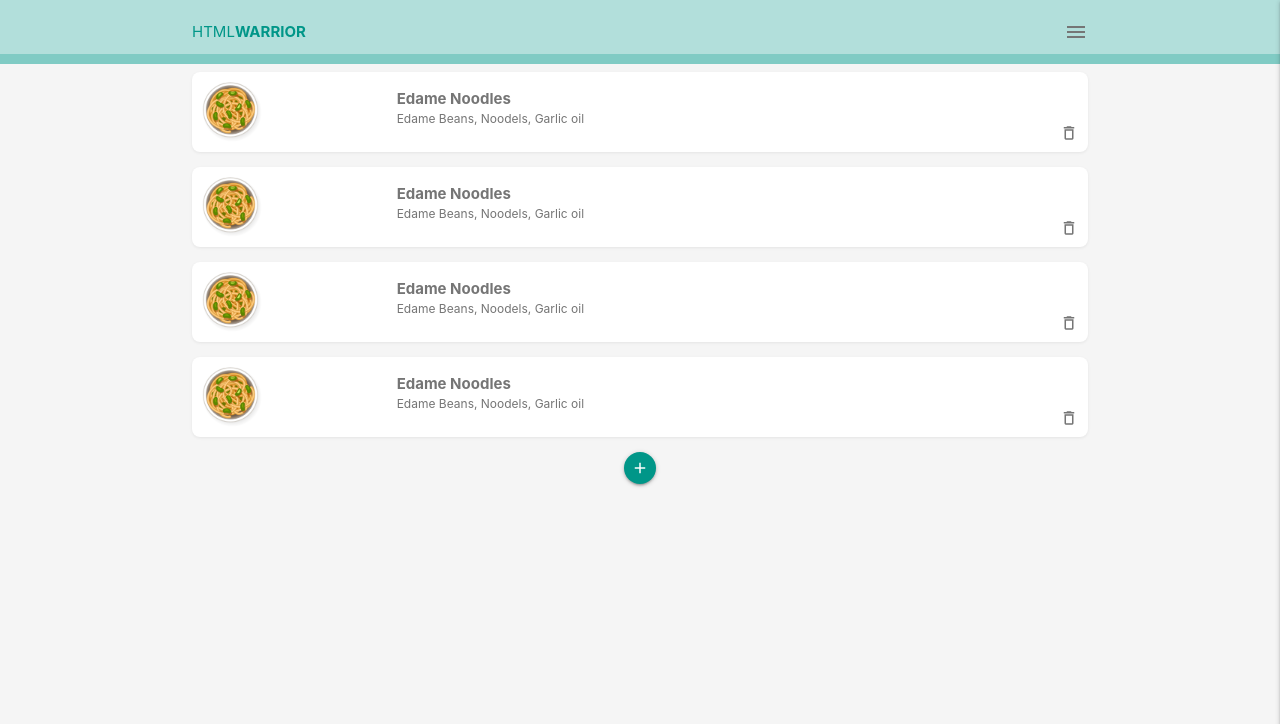
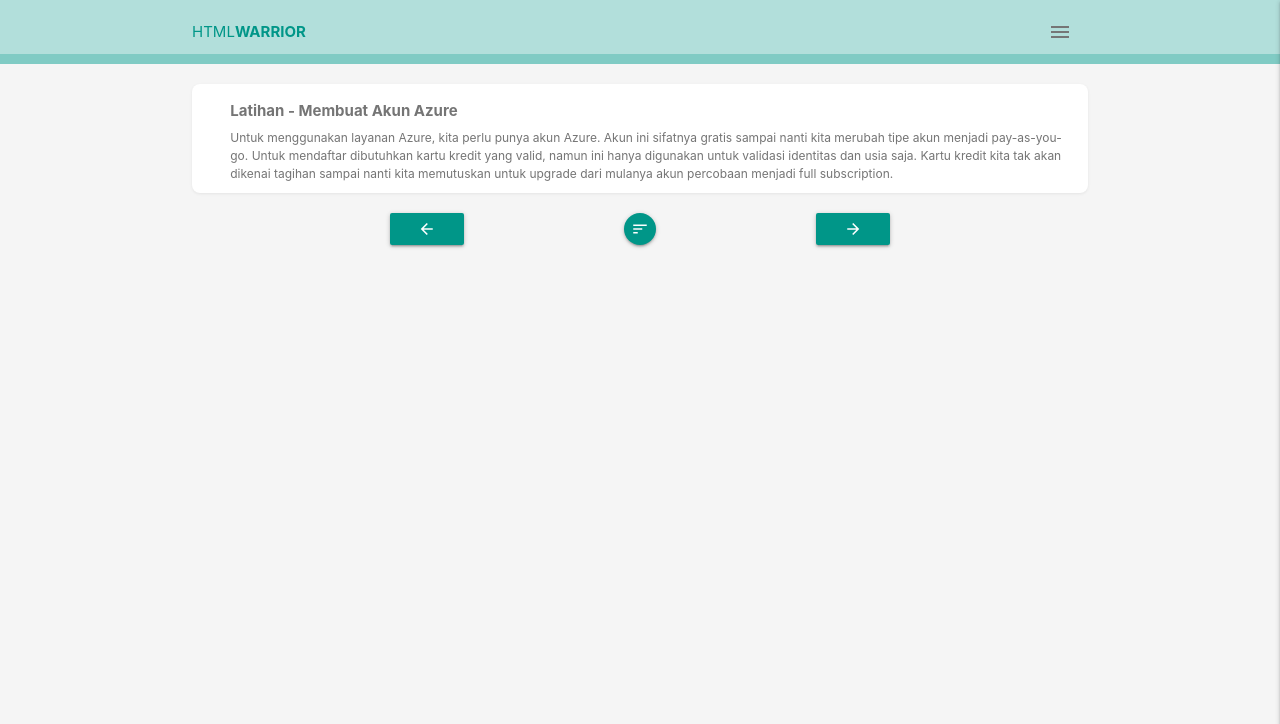
Before and after one commit to firmanjabar/firmanjabar.github.io, a PHP site: page /pages/materi.html in a window 1280 px wide. Shown: the top 724 px of the page. Run offline with PHP 8.4, Linux system fonts and the light colour scheme.

Commit message:
add btn next materi

```diff
--- a/css/styles.css
+++ b/css/styles.css
@@ -92,48 +92,49 @@ nav .sidenav-trigger {
   margin: 0;
 }
 
-/* recipe styles */
+/* content styles */
 .content {
   margin-top: 20px;
 }
 
-.card-panel.recipe {
+.card-panel.content {
   border-radius: 8px;
   padding: 10px;
   box-shadow: 0px 1px 3px rgba(90, 90, 90, 0.1);
   display: grid;
-  grid-template-columns: 2fr 6fr 1fr;
+  grid-template-columns: 0.3fr 9fr 0fr;
   grid-template-areas: "image details delete";
   position: relative;
 }
 
-.recipe img {
+.content img {
   grid-area: image;
   max-width: 60px;
 }
 
-.recipe-details {
+.content-details {
   grid-area: details;
   margin-top: 6px;
 }
 
-.recipe-delete {
+.content-delete {
   grid-area: delete;
   position: absolute;
   bottom: 0px;
   right: 0px;
 }
 
-.recipe-delete i {
+.content-delete i {
   font-size: 18px;
 }
 
-.recipe-title {
+.content-title {
   font-weight: bold;
 }
 
-.recipe-ingredients {
+.content-materi {
   font-size: 0.8em;
+  margin-top: 6px;
 }
 
 /* form-styles */
--- a/index.html
+++ b/index.html
@@ -24,7 +24,7 @@
   <nav class="z-depth-0">
     <div class="nav-wrapper container">
       <a href="/">HTML<span>Warrior</span></a>
-      <span class="right grey-text text-darken-1">
+      <span class="btn-flat right grey-text text-darken-1">
         <i class="material-icons sidenav-trigger" data-target="side-menu">menu</i>
       </span>
     </div>
@@ -62,7 +62,7 @@
 
   <div class="container grey-text center content">
     <a href="/pages/materi.html">
-      <button class="btn btn-large teal">GET STARTED</button>
+      <button class="waves-effect waves-light btn btn-large teal">GET STARTED</button>
     </a>
   </div>
 
--- a/pages/about.html
+++ b/pages/about.html
@@ -24,7 +24,7 @@
   <nav class="z-depth-0">
     <div class="nav-wrapper container">
       <a href="/">HTML<span>Warrior</span></a>
-      <span class="right grey-text text-darken-1">
+      <span class="btn-flat right grey-text text-darken-1">
         <i class="material-icons sidenav-trigger" data-target="side-menu">menu</i>
       </span>
     </div>
--- a/pages/contact.html
+++ b/pages/contact.html
@@ -24,7 +24,7 @@
   <nav class="z-depth-0">
     <div class="nav-wrapper container">
       <a href="/">HTML<span>Warrior</span></a>
-      <span class="right grey-text text-darken-1">
+      <span class="btn-flat right grey-text text-darken-1">
         <i class="material-icons sidenav-trigger" data-target="side-menu">menu</i>
       </span>
     </div>
--- a/pages/fallback.html
+++ b/pages/fallback.html
@@ -24,7 +24,7 @@
     <nav class="z-depth-0">
         <div class="nav-wrapper container">
             <a href="/">HTML<span>Warrior</span></a>
-            <span class="right grey-text text-darken-1">
+            <span class="btn-flat right grey-text text-darken-1">
                 <i class="material-icons sidenav-trigger" data-target="side-menu">menu</i>
             </span>
         </div>
@@ -48,7 +48,9 @@
     <div class="container grey-text center">
         <h4>OOOOPPPSS!</h4>
         <p>Halaman belum tersimpan, perlu koneksi internet!</p>
-        <button href="/" class="btn-small teal">Kembali ke Home</button>
+        <a href="/" class="content waves-effect waves-light btn-small teal pulse">
+            <i class="material-icons left">home</i>Kembali ke Home</a>
+        </a>
     </div>
 
     <script src="/js/ui.js"></script>
--- a/pages/login.html
+++ b/pages/login.html
@@ -24,7 +24,7 @@
   <nav class="z-depth-0">
     <div class="nav-wrapper container">
       <a href="/">HTML<span>Warrior</span></a>
-      <span class="right grey-text text-darken-1">
+      <span class="btn-flat right grey-text text-darken-1">
         <i class="material-icons sidenav-trigger" data-target="side-menu">menu</i>
       </span>
     </div>
--- a/pages/materi.html
+++ b/pages/materi.html
@@ -24,7 +24,7 @@
   <nav class="z-depth-0">
     <div class="nav-wrapper container">
       <a href="/">HTML<span>Warrior</span></a>
-      <span class="right grey-text text-darken-1">
+      <span class="btn-flat right grey-text text-darken-1">
         <i class="material-icons sidenav-trigger" data-target="side-menu">menu</i>
       </span>
     </div>
@@ -44,68 +44,55 @@
     </li>
   </ul>
 
-  <!-- recipes -->
-  <div class="recipes container grey-text text-darken-1">
-    <div class="card-panel recipe white row">
-      <img src="/img/dish.png" alt="recipe thumb">
-      <div class="recipe-details">
-        <div class="recipe-title">Edame Noodles</div>
-        <div class="recipe-ingredients">Edame Beans, Noodels, Garlic oil</div>
-      </div>
-      <div class="recipe-delete">
-        <i class="material-icons">delete_outline</i>
-      </div>
-    </div>
-    <div class="card-panel recipe white row">
-      <img src="/img/dish.png" alt="recipe thumb">
-      <div class="recipe-details">
-        <div class="recipe-title">Edame Noodles</div>
-        <div class="recipe-ingredients">Edame Beans, Noodels, Garlic oil</div>
-      </div>
-      <div class="recipe-delete">
-        <i class="material-icons">delete_outline</i>
-      </div>
-    </div>
-    <div class="card-panel recipe white row">
-      <img src="/img/dish.png" alt="recipe thumb">
-      <div class="recipe-details">
-        <div class="recipe-title">Edame Noodles</div>
-        <div class="recipe-ingredients">Edame Beans, Noodels, Garlic oil</div>
-      </div>
-      <div class="recipe-delete">
-        <i class="material-icons">delete_outline</i>
-      </div>
-    </div>
-    <div class="card-panel recipe white row">
-      <img src="/img/dish.png" alt="recipe thumb">
-      <div class="recipe-details">
-        <div class="recipe-title">Edame Noodles</div>
-        <div class="recipe-ingredients">Edame Beans, Noodels, Garlic oil</div>
-      </div>
-      <div class="recipe-delete">
-        <i class="material-icons">delete_outline</i>
+  <!-- content -->
+  <div class="content container grey-text text-darken-1">
+    <div class="card-panel content white row">
+      <div class="content-details">
+        <div class="content-title">Latihan - Membuat Akun Azure</div>
+        <div class="content-materi">Untuk menggunakan layanan Azure, kita perlu punya akun Azure. Akun ini sifatnya
+          gratis sampai nanti kita merubah tipe akun menjadi pay-as-you-go. Untuk mendaftar dibutuhkan kartu kredit yang
+          valid, namun ini hanya digunakan untuk validasi identitas dan usia saja. Kartu kredit kita tak akan dikenai
+          tagihan sampai nanti kita memutuskan untuk upgrade dari mulanya akun percobaan menjadi full subscription.
+        </div>
       </div>
     </div>
   </div>
 
-  <div class="center">
-    <a class="btn-floating btn-small btn-large add-btn sidenav-trigger" data-target="side-form">
-      <i class="material-icons">add</i>
-    </a>
+  <div class="center content">
+    <div class="row">
+      <div class="col s1 m3"></div>
+      <div class="col s4 m2">
+        <a class="waves-effect waves-light btn btn-small btn-large add-btn sidenav-trigger" data-target="side-form">
+          <i class="material-icons">arrow_back</i>
+        </a>
+      </div>
+      <div class="col s2 m2">
+        <a class="waves-effect waves-light btn-floating btn-small btn-large add-btn sidenav-trigger"
+          data-target="side-form">
+          <i class="material-icons">sort</i>
+        </a>
+      </div>
+      <div class="col s4 m2">
+        <a class="waves-effect waves-light btn btn-small btn-large add-btn sidenav-trigger" data-target="side-form">
+          <i class="material-icons">arrow_forward</i>
+        </a>
+      </div>
+      <div class="col s1 m3"></div>
+    </div>
   </div>
 
-  <!-- add recipe side nav -->
+  <!-- add content side nav -->
   <div id="side-form" class="sidenav side-form">
-    <form class="add-recipe container section">
-      <h6>New Recipe</h6>
+    <form class="add-content container section">
+      <h6>New content</h6>
       <div class="divider"></div>
       <div class="input-field">
         <input placeholder="e.g. Ninja soup" id="title" type="text" class="validate">
-        <label for="title">Recipe Title</label>
+        <label for="title">content Title</label>
       </div>
       <div class="input-field">
-        <input placeholder="e.g. Tofu, mushroom, garlic" id="ingredients" type="text" class="validate">
-        <label for="ingredients">Ingredients</label>
+        <input placeholder="e.g. Tofu, mushroom, garlic" id="materi" type="text" class="validate">
+        <label for="materi">materi</label>
       </div>
       <div class="input-field center">
         <button class="btn-small">Add</button>
--- a/sw.js
+++ b/sw.js
@@ -1,5 +1,5 @@
-const staticCacheName = 'site-static-v1';
-const dynamicCacheName = 'site-dynamic-v1';
+const staticCacheName = 'site-static-v9.3';
+const dynamicCacheName = 'site-dynamic-v9.3';
 const assets = [
     '/',
     '/index.html',
```
